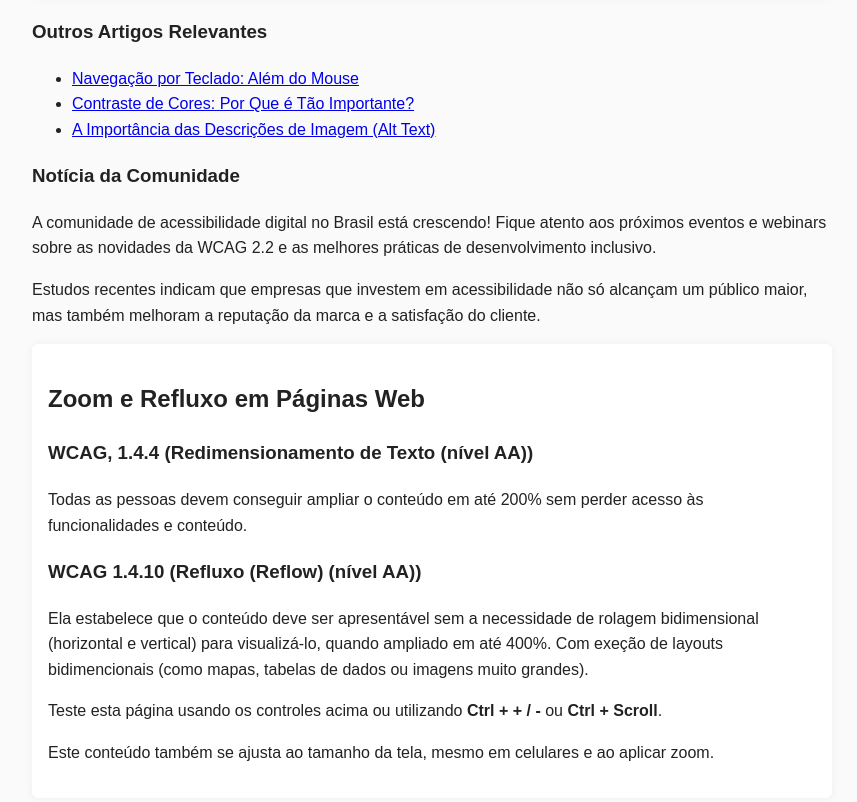
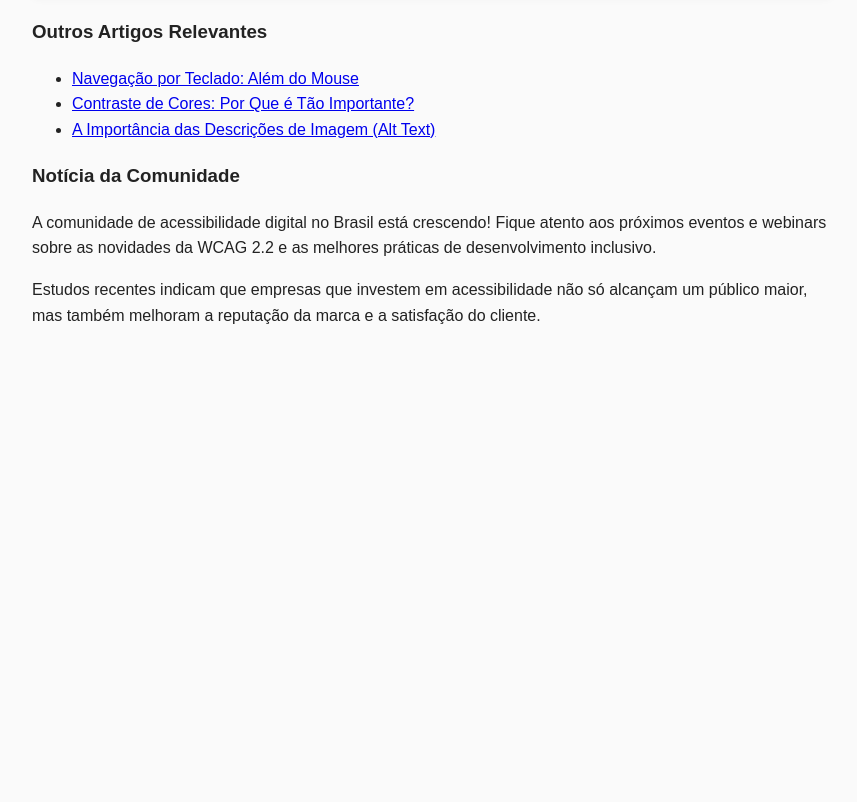
Before and after one commit to Diogo-Barboza/Redimensionamento_Texto_Zoom, a plain HTML site: page index.html in a window 1280 px wide. Shown: the part 3190-3992 px from the top of the page, without its empty margins (208-1065 px from the left). After the commit the page ends 3550 px from the top, so only its background shows below. Drawn offline with Linux system fonts and the light colour scheme.

Commit message:
fix - removed not blog informations

```diff
--- a/index.html
+++ b/index.html
@@ -94,34 +94,6 @@
           Estudos recentes indicam que empresas que investem em acessibilidade não só alcançam um público maior, mas também melhoram a reputação da marca e a satisfação do cliente.
         </p>
     </aside>
-
-    <article>
-      <h2>Zoom e Refluxo em Páginas Web</h2>
-
-      <h3>WCAG, 1.4.4 (Redimensionamento de Texto (nível AA))</h3>
-
-      <p>
-        Todas as pessoas devem conseguir ampliar o conteúdo em até 200%
-        sem perder acesso às funcionalidades e conteúdo.
-      </p>
-
-      <h3>WCAG 1.4.10 (Refluxo (Reflow) (nível AA))</h3>
-
-      <p>
-        Ela estabelece que o conteúdo deve ser apresentável sem a necessidade de rolagem
-        bidimensional (horizontal e vertical) para visualizá-lo, quando ampliado em até 400%. Com exeção de layouts bidimencionais
-        (como mapas, tabelas de dados ou imagens muito grandes).
-      </p>
-
-      <p>
-        Teste esta página usando os controles acima ou utilizando
-        <strong>Ctrl + + / -</strong> ou <strong>Ctrl + Scroll</strong>.
-      </p>
-      <p>
-        Este conteúdo também se ajusta ao tamanho da tela, mesmo em celulares e ao aplicar zoom.
-      </p>
-    </article>
-
   </main>
 
 
```
